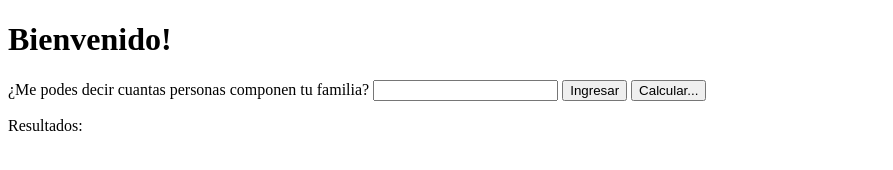
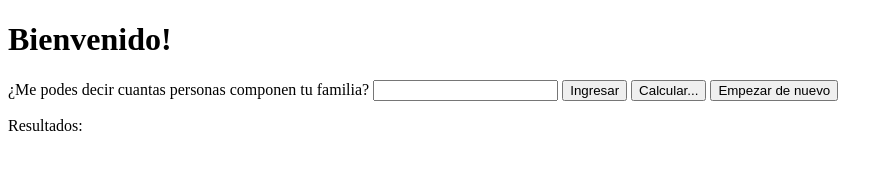
Before and after one commit to Ja-boop/introduccion-a-js-master, a plain HTML site: page tareas/clase-6/index-viktor.html in a window 1280 px wide. Shown: the whole page, without its empty margins (0-893 px from the left). Drawn offline with Linux system fonts and the light colour scheme.

Commit message:
Update index-viktor.html

```diff
--- a/tareas/clase-6/index-viktor.html
+++ b/tareas/clase-6/index-viktor.html
@@ -14,6 +14,7 @@
             <input type="number" id="caja-familiares">
             <button id="ingresar-numero">Ingresar</button>
             <button id="calcular">Calcular...</button>
+            <button type="button">Empezar de nuevo</button>
             <br>
             <p id="resultados">Resultados: </p>
             <br>
```
